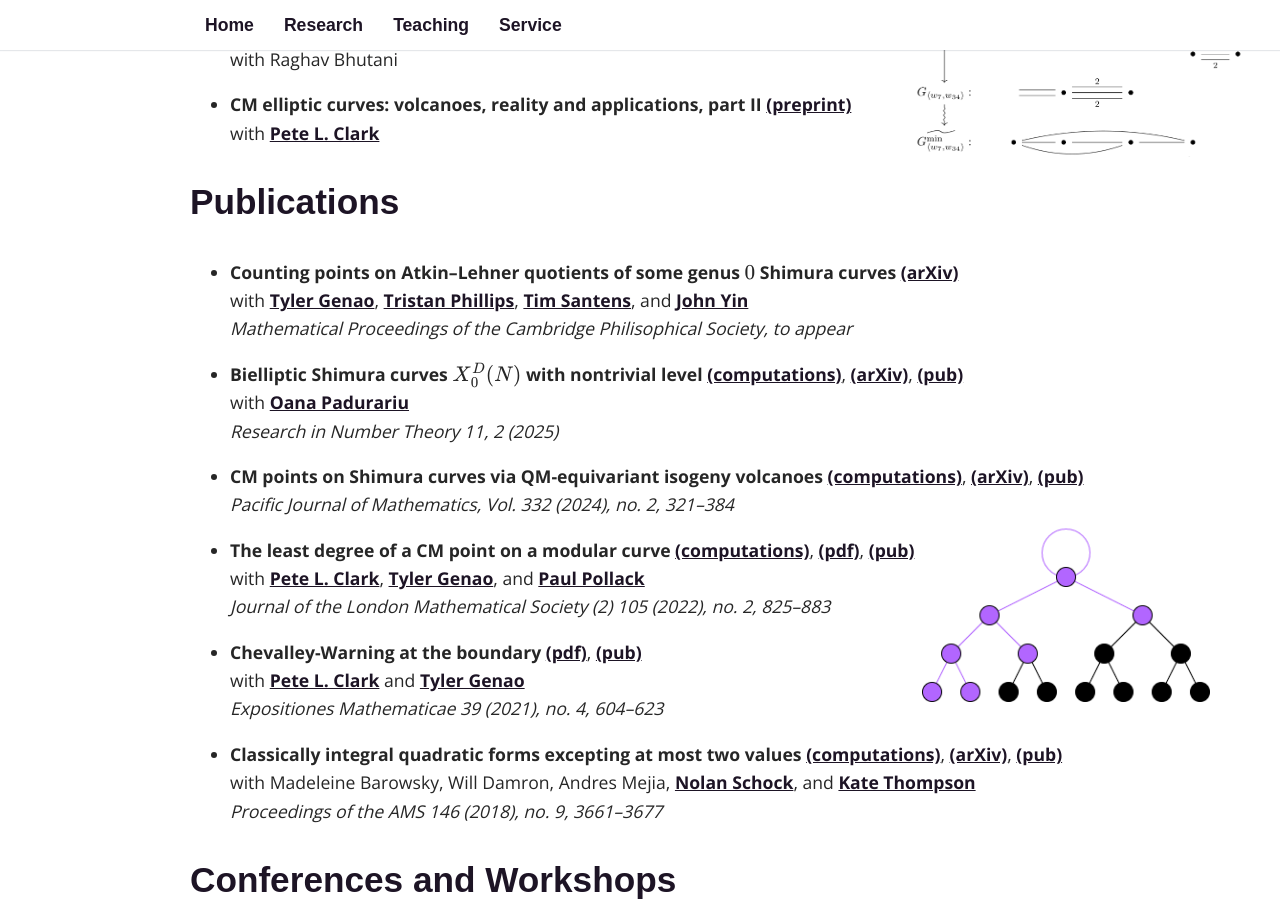
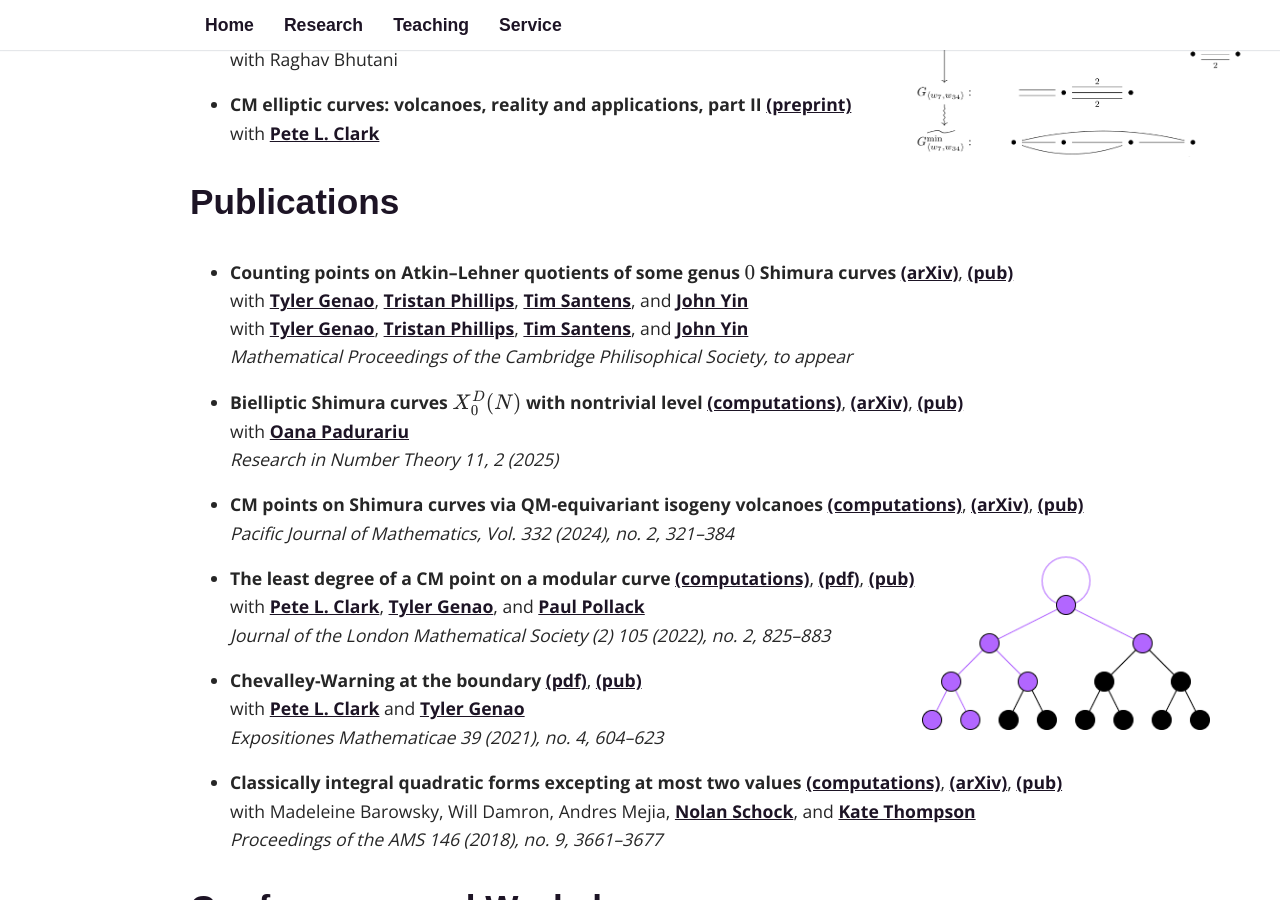
Before and after one commit to fsaia/site, a Jekyll site: the page built from _pages/02_research.md, in a window 1280 px wide and 900 px high, scrolled down 953 px. Built offline with Jekyll 4.4.1, drawn with Linux system fonts in a browser that asks for light colours; some web fonts are replaced; formulas are drawn with MathJax 3.

Commit message:
Update 02_research.md

```diff
--- a/_pages/02_research.md
+++ b/_pages/02_research.md
@@ -35,7 +35,8 @@ I am also interested in involving students in research. In the 2024-2025 academi
 
 ## Publications
 
-* **Counting points on Atkin--Lehner quotients of some genus $$0$$ Shimura curves** [(arXiv)](https://arxiv.org/abs/2504.09400)
+* **Counting points on Atkin--Lehner quotients of some genus $$0$$ Shimura curves** [(arXiv)](https://arxiv.org/abs/2504.09400), [(pub)](https://www.cambridge.org/core/journals/mathematical-proceedings-of-the-cambridge-philosophical-society/article/counting-points-on-some-genus-zero-shimura-curves/778AEFCE4EBB55AEA844AA66E40E7C33)
+	with [Tyler Genao](https://tylergenao.com/), [Tristan Phillips](https://sites.google.com/site/tristanphillipsmath/home), [Tim Santens](https://sites.google.com/view/timsantens/), and [John Yin](https://sites.google.com/view/johng23)
 	with [Tyler Genao](https://tylergenao.com/), [Tristan Phillips](https://sites.google.com/site/tristanphillipsmath/home), [Tim Santens](https://sites.google.com/view/timsantens/), and [John Yin](https://sites.google.com/view/johng23)
 	*Mathematical Proceedings of the Cambridge Philisophical Society, to appear*
 
```
